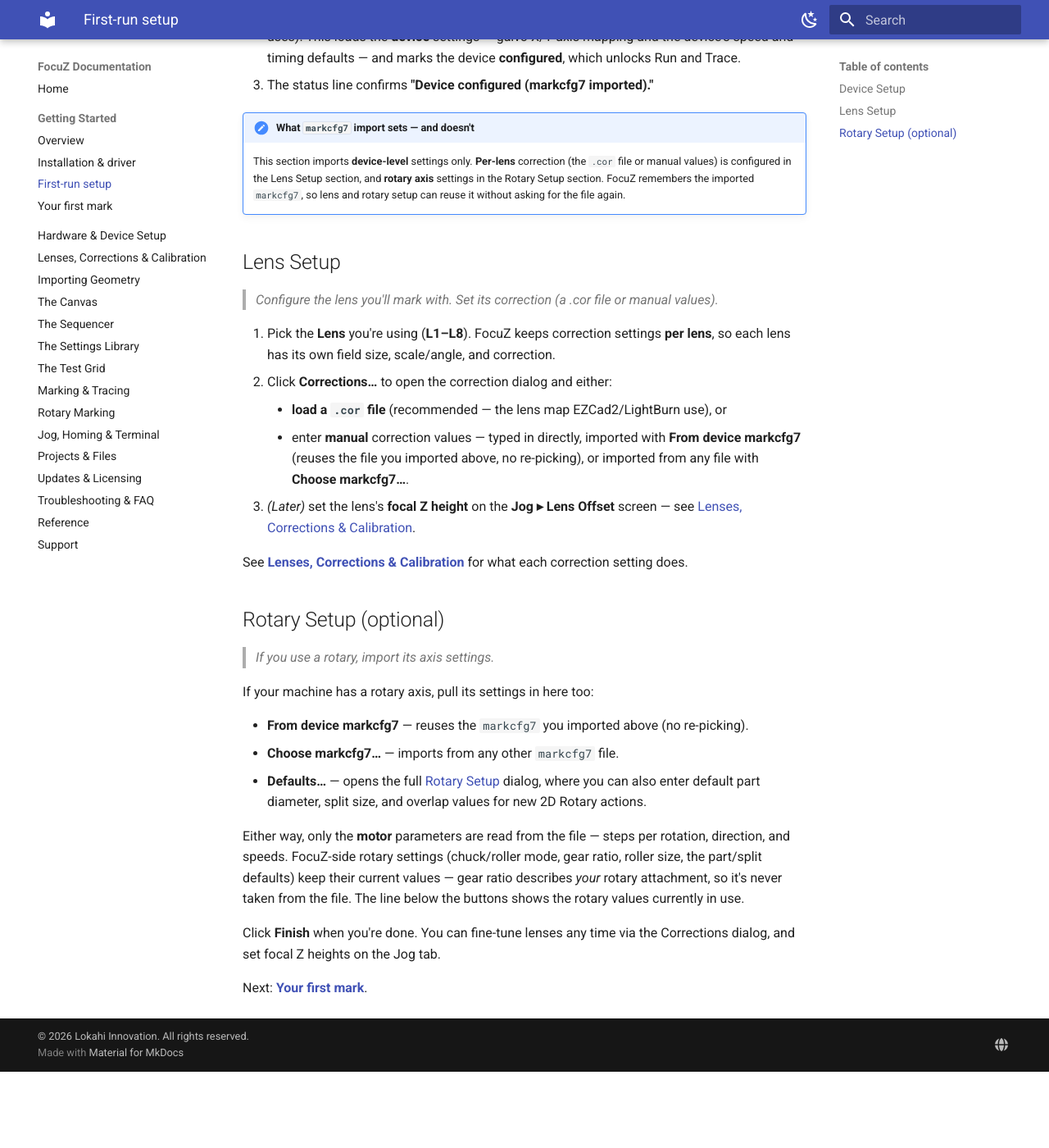
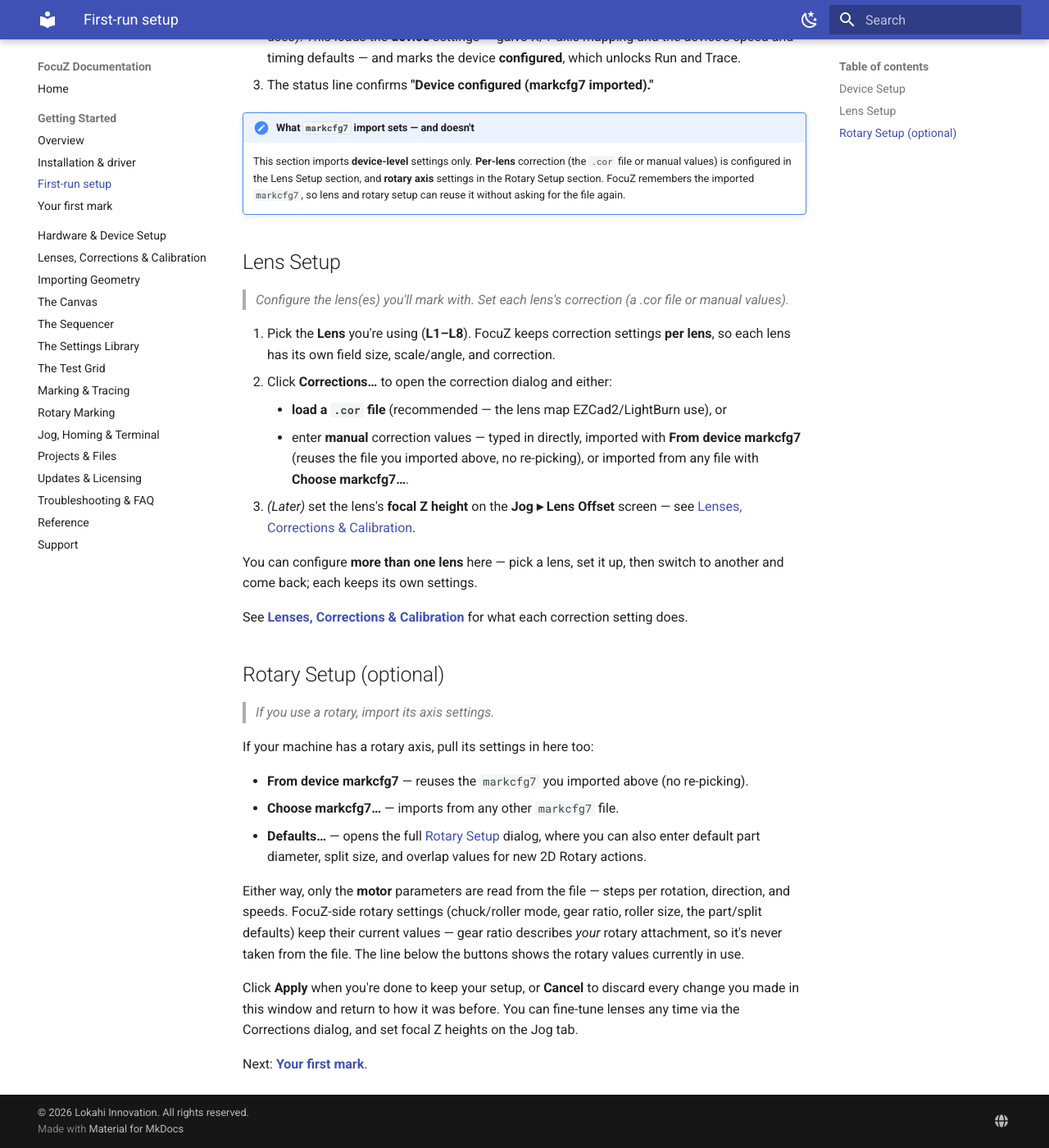
Before and after one commit to Lokahi-Shop/focuz-docs, an MkDocs documentation site: the page built from docs/getting-started/first-run.md, in a window 1280 px wide and 1400 px high, scrolled down 1022 px. Shown: the whole window at 82% size. Built offline with MkDocs 1.6.1 and Material for MkDocs 9.7.7, drawn with Linux system fonts in a browser that asks for light colours; before the commit the page ends 2329 px from its top, so only the background shows below that.

Commit message:
First-run: Apply/Cancel wizard buttons + multi-lens note
Co-Authored-By: Claude Fable 5 <noreply@anthropic.com>

```diff
--- a/docs/getting-started/first-run.md
+++ b/docs/getting-started/first-run.md
@@ -33,7 +33,7 @@ optional **Rotary Setup** at the bottom.
 
 ## Lens Setup
 
-> *Configure the lens you'll mark with. Set its correction (a .cor file or manual values).*
+> *Configure the lens(es) you'll mark with. Set each lens's correction (a .cor file or manual values).*
 
 1. Pick the **Lens** you're using (**L1–L8**). FocuZ keeps correction settings **per lens**, so each lens
    has its own field size, scale/angle, and correction.
@@ -44,6 +44,9 @@ optional **Rotary Setup** at the bottom.
       **Choose markcfg7…**.
 3. *(Later)* set the lens's **focal Z height** on the **Jog ▸ Lens Offset** screen — see
    [Lenses, Corrections & Calibration](../lenses-corrections.md).
+
+You can configure **more than one lens** here — pick a lens, set it up, then switch to another
+and come back; each keeps its own settings.
 
 See **[Lenses, Corrections & Calibration](../lenses-corrections.md)** for what each correction setting does.
 
@@ -64,7 +67,8 @@ size, the part/split defaults) keep their current values — gear ratio describe
 rotary attachment, so it's never taken from the file. The line below the buttons shows the
 rotary values currently in use.
 
-Click **Finish** when you're done. You can fine-tune lenses any time via the Corrections dialog, and set
+Click **Apply** when you're done to keep your setup, or **Cancel** to discard every change you
+made in this window and return to how it was before. You can fine-tune lenses any time via the Corrections dialog, and set
 focal Z heights on the Jog tab.
 
 Next: **[Your first mark](your-first-mark.md)**.
```
